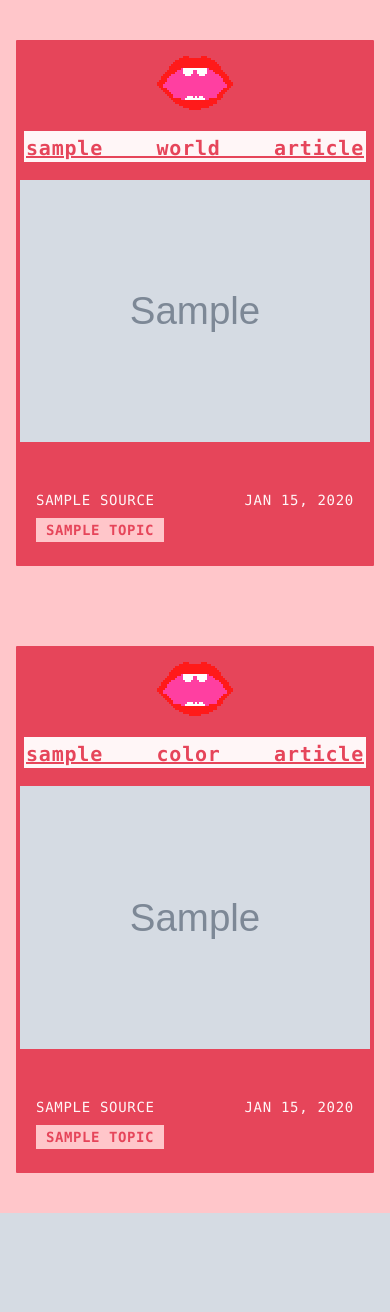
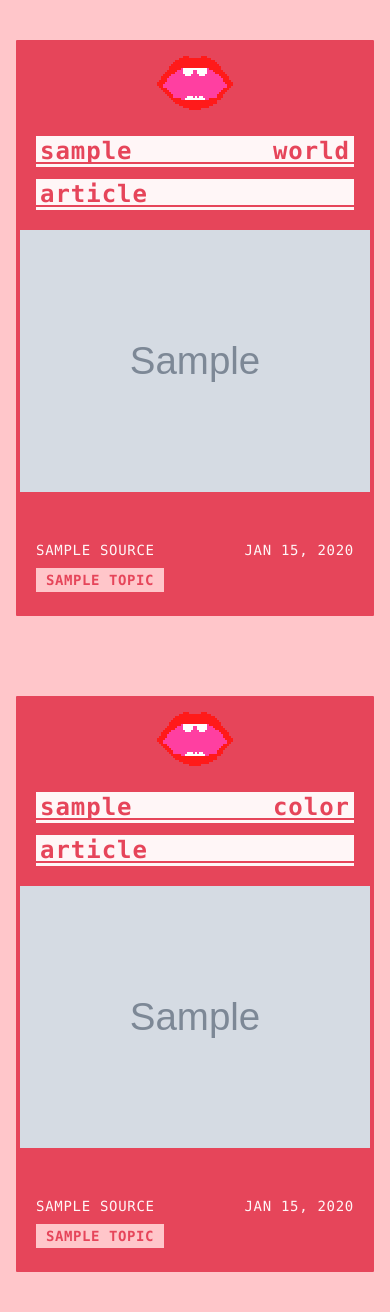
Before and after one commit to botica/newschomp, a Django app: template newschomp/chomp/templates/chomp/home.html in a window 390 px wide. Before the commit the page ends 1213 px from the top, so only its background shows below. Run offline with Django 5.2, Linux system fonts and the light colour scheme; the template is opened without the code that fills it: most values are stand-ins (such as "Sample title", 1, 10 or a date in 2020); grey boxes marked "Sample" are stand-in pictures; data that the repository does not hold is empty.

Commit message:
force two-line title for mobile

```diff
--- a/newschomp/chomp/static/chomp/css/style.css
+++ b/newschomp/chomp/static/chomp/css/style.css
@@ -69,7 +69,7 @@ body {
 }
 
 .article-title {
-    font-size: 22px;
+    font-size: 24px;
     font-weight: 600;
     line-height: 1.2;
     margin: 0;
@@ -189,7 +189,39 @@ body {
 /* Mobile */
 @media (max-width: 480px) {
     .article-title {
-        font-size: 20px;
+        font-size: 24px;
+    }
+
+    .article-title a {
+        text-align: left;
+        text-align-last: left;
+        background: none;
+        padding: 8px 0;
+        text-decoration: none;
+    }
+
+    .title-line {
+        display: flex;
+        justify-content: space-between;
+        background: var(--cream-light);
+        padding: 1px 4px;
+        margin: 0 12px 12px;
+        position: relative;
+        line-height: 1.2;
+    }
+
+    .title-line::after {
+        content: '';
+        position: absolute;
+        bottom: 3px;
+        left: 0;
+        right: 0;
+        height: 2px;
+        background: var(--red);
+    }
+
+    .title-line:last-child {
+        margin-bottom: 0;
     }
 
     .summary li {
--- a/newschomp/chomp/templates/chomp/home.html
+++ b/newschomp/chomp/templates/chomp/home.html
@@ -107,6 +107,40 @@
 
     <script>
         document.addEventListener('DOMContentLoaded', function() {
+            // Mobile title formatting - 2 words per line, justified left/right
+            function formatMobileTitles() {
+                if (window.innerWidth > 480) return;
+
+                document.querySelectorAll('.article-title a').forEach(link => {
+                    // Skip if already formatted
+                    if (link.dataset.formatted) return;
+
+                    const text = link.textContent.trim();
+                    const words = text.split(/\s+/);
+
+                    // Group words into pairs, each word in its own span
+                    const lines = [];
+                    for (let i = 0; i < words.length; i += 2) {
+                        const word1 = words[i];
+                        const word2 = words[i + 1];
+                        if (word2) {
+                            lines.push(`<span class="title-line"><span class="title-word">${word1}</span><span class="title-word">${word2}</span></span>`);
+                        } else {
+                            lines.push(`<span class="title-line"><span class="title-word">${word1}</span></span>`);
+                        }
+                    }
+
+                    link.innerHTML = lines.join('');
+                    link.dataset.formatted = 'true';
+                });
+            }
+
+            // Run on load
+            formatMobileTitles();
+
+            // Re-run on resize (in case orientation changes)
+            window.addEventListener('resize', formatMobileTitles);
+
             // Animation helper - toggles between two frames
             function startChompAnimation(img) {
                 const frame1 = img.dataset.frame1;
@@ -160,6 +194,8 @@
                     if (data.success) {
                         // Update the content with the new article
                         contentDiv.innerHTML = data.html;
+                        // Re-format titles for mobile
+                        formatMobileTitles();
                     } else {
                         alert(data.error || 'Failed to fetch new article');
                     }
```
